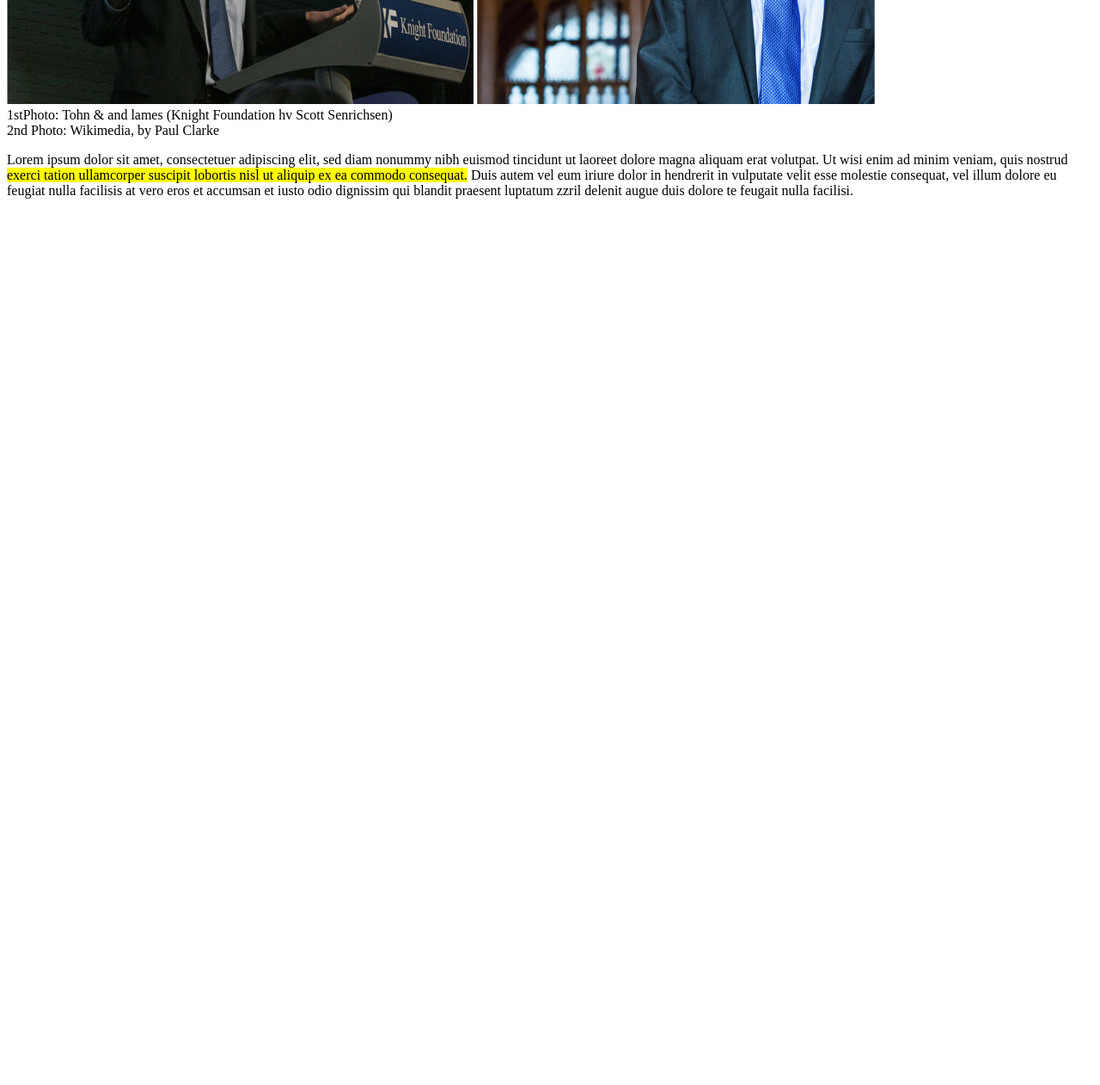
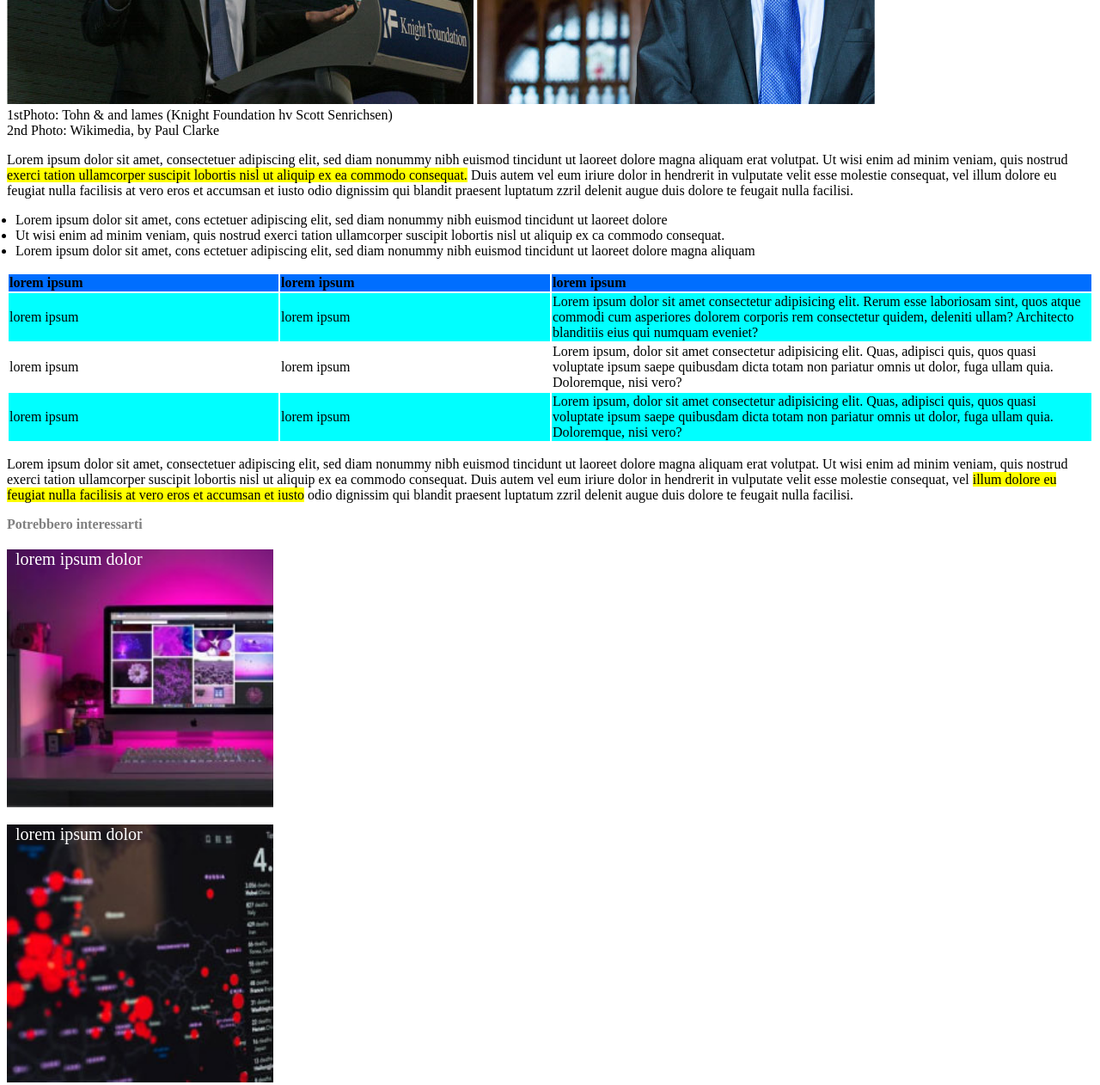
Before and after one commit to Fededada23/html-css-booleaner, a plain HTML site: page index.html in a window 1280 px wide. Shown: the part 500-1762 px from the top of the page at 86% size. Before the commit the page ends 800 px from the top, so only its background shows below. Drawn offline with Linux system fonts and the light colour scheme.

Commit message:
final commit

```diff
--- a/css/style.css
+++ b/css/style.css
@@ -47,3 +47,58 @@
 
 
 }
+.p-10{
+        padding-inline-start: 10px;
+
+
+}
+.col25{
+        width: 25%;
+        text-align: left;
+
+
+
+}
+
+.col50{
+        width: 50%;
+        text-align: left;
+
+}
+.colourceleste{
+        background-color: rgb(0, 110, 255);
+
+
+}
+
+.colourblue{
+        background-color: aqua;
+
+
+}
+.displayblock{
+        display:block
+
+
+
+}
+.ultimaimmagine{
+        background-image:url("../img/monitor.jpg");
+
+
+}
+
+.ultimaimmagine2{
+        background-image:url("../img/graph.jpg");
+
+
+}
+.ultimaimmagine3{
+        background-size: cover;
+        width: 300px;
+        height: 300px;
+        color: white;
+font-size: 20px;
+padding-left: 10px;
+
+}
--- a/index.html
+++ b/index.html
@@ -33,6 +33,62 @@
                     vulputate velit esse molestie consequat, vel illum dolore eu feugiat nulla facilisis at vero eros et accumsan et iusto odio dignissim qui blandit praesent luptatum
                     zzril delenit augue duis dolore te feugait nulla facilisi.</p>
             </div>
+            <div>
+                <ul class="p-10">
+                    <li>Lorem ipsum dolor sit amet, cons ectetuer adipiscing elit, sed diam nonummy nibh euismod tincidunt ut laoreet dolore</li>
+                    <li>Ut wisi enim ad minim veniam, quis nostrud exerci tation ullamcorper suscipit lobortis nisl ut aliquip ex ca commodo consequat.</li>
+                    <li>Lorem ipsum dolor sit amet, cons ectetuer adipiscing elit, sed diam nonummy nibh euismod tincidunt ut laoreet dolore magna aliquam</li>
+                </ul>
+            </div>
+            <div>
+                <table>
+                    <tr class="colourceleste">
+                      <th class="col25">lorem ipsum</th>
+                      <th class="col25">lorem ipsum</th>
+                      <th class="col50">lorem ipsum</th>
+                    </tr>
+                    <tr class="colourblue">
+                      <td>lorem ipsum</td>
+                      <td>lorem ipsum</td>
+                      <td>Lorem ipsum dolor sit amet consectetur adipisicing elit. Rerum esse laboriosam sint, quos atque commodi cum asperiores dolorem corporis rem consectetur quidem, deleniti ullam? Architecto blanditiis eius qui numquam eveniet?</td>
+                    </tr>
+                    <tr>
+                      <td>lorem ipsum</td>
+                      <td>lorem ipsum</td>
+                      <td>Lorem ipsum, dolor sit amet consectetur adipisicing elit. Quas, adipisci quis, quos quasi voluptate ipsum saepe quibusdam dicta totam non pariatur omnis ut dolor, fuga ullam quia. Doloremque, nisi vero?</td>
+                    </tr>
+                    <tr class="colourblue">
+                        <td>lorem ipsum</td>
+                        <td>lorem ipsum</td>
+                        <td>Lorem ipsum, dolor sit amet consectetur adipisicing elit. Quas, adipisci quis, quos quasi voluptate ipsum saepe quibusdam dicta totam non pariatur omnis ut dolor, fuga ullam quia. Doloremque, nisi vero?</td>
+                      </tr>
+                  </table>
+            </div>
+            <div>
+                <p> Lorem ipsum dolor sit amet, consectetuer adipiscing elit, sed diam nonummy nibh euismod tincidunt ut laoreet dolore magna aliquam erat volutpat. Ut wisi enim
+                    ad minim veniam, quis nostrud exerci tation ullamcorper suscipit lobortis nisl ut aliquip ex ea commodo consequat. Duis autem vel eum iriure dolor in hendrerit in
+                    vulputate velit esse molestie consequat, vel <span class="underline">illum dolore eu feugiat nulla facilisis at vero eros et accumsan et iusto</span> odio dignissim qui blandit praesent luptatum
+                    zzril delenit augue duis dolore te feugait nulla facilisi.</p>
+            </div>
+            <div>
+                <p class="data"><strong>Potrebbero interessarti</strong></p>
+            </div>
+            <div>
+                <div class="ultimaimmagine ultimaimmagine3"  >
+                    <p>lorem ipsum dolor</p>
+                </div>
+                <div class="ultimaimmagine2 ultimaimmagine3">
+                    <p>lorem ipsum dolor</p>
+                </div>
+            </div>
+
+
+
+
+
+
+            </div>
+
 
 
 
```
